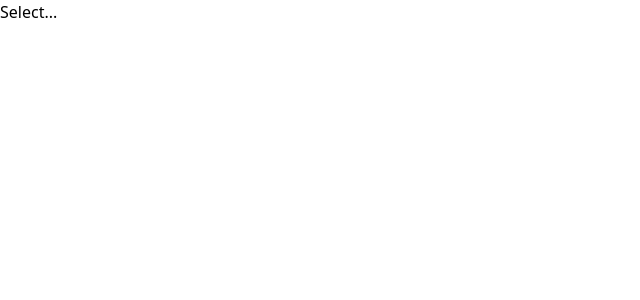
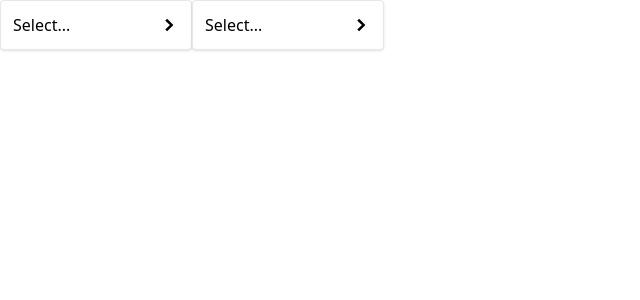
Before and after one commit to menelik7/components, a React (Create React App) app: page / in a window 1280 px wide. Shown: the top 300 px of the page, without its empty margins (0-640 px from the left). Built offline with nearby package versions, Linux system fonts and the light colour scheme.

Commit message:
Refactoring dropdown to use a panel component to eliminate duplicate classnames as well as have consistency across the app

```diff
--- a/src/App.js
+++ b/src/App.js
@@ -23,7 +23,10 @@
 		},
 	];
 	return (
-		<Dropdown options={options} value={selection} onChange={handleSelect} />
+		<div className="flex">
+			<Dropdown options={options} value={selection} onChange={handleSelect} />
+			<Dropdown options={options} value={selection} onChange={handleSelect} />
+		</div>
 	);
 }
 
--- /dev/null
+++ b/src/components/Panel.js
@@ -0,0 +1,13 @@
+import classNames from "classnames";
+
+export default function Panel({ children, className, ...rest }) {
+	const finalClassNames = classNames(
+		"border rounded p-3 shadow bg-white w-full",
+		className
+	);
+	return (
+		<div className={finalClassNames} {...rest}>
+			{children}
+		</div>
+	);
+}
--- a/src/components/dropdown.js
+++ b/src/components/dropdown.js
@@ -1,4 +1,6 @@
 import { useState } from "react";
+import Panel from "./Panel";
+import { GoChevronRight } from "react-icons/go";
 
 export default function Dropdown({ options, value, onChange }) {
 	const [isOpen, setIsOpen] = useState(false);
@@ -14,18 +16,29 @@
 
 	const renderedOptions = options.map((option) => {
 		return (
-			<div onClick={() => handleOptionclick(option)} key={option.value}>
+			<div
+				className="hover:bg-sky-100 rounded cursor-pointer p-1"
+				onClick={() => handleOptionclick(option)}
+				key={option.value}
+			>
 				{option.label}
 			</div>
 		);
 	});
 
 	return (
-		<div>
-			<div className="cursor-pointer" onClick={handleClick}>
+		<div className="w-48 relative">
+			<Panel
+				className="flex justify-between items-center cursor-pointer"
+				onClick={handleClick}
+			>
 				{value?.label || "Select..."}
-			</div>
-			{isOpen && <div>{renderedOptions}</div>}
+				<div className={`text-xl ${isOpen ? "expanded" : "collapsed"}`}>
+					<GoChevronRight />
+				</div>
+			</Panel>
+
+			{isOpen && <Panel className="absolute top-full">{renderedOptions}</Panel>}
 		</div>
 	);
 }
--- a/src/index.css
+++ b/src/index.css
@@ -8,9 +8,9 @@
 
 .expanded {
 	transform: rotate(90deg);
-	transition-duration: 250ms;
+	transition-duration: 150ms;
 }
 
 .collapsed {
-	transition-duration: 250ms;
+	transition-duration: 150ms;
 }
```
